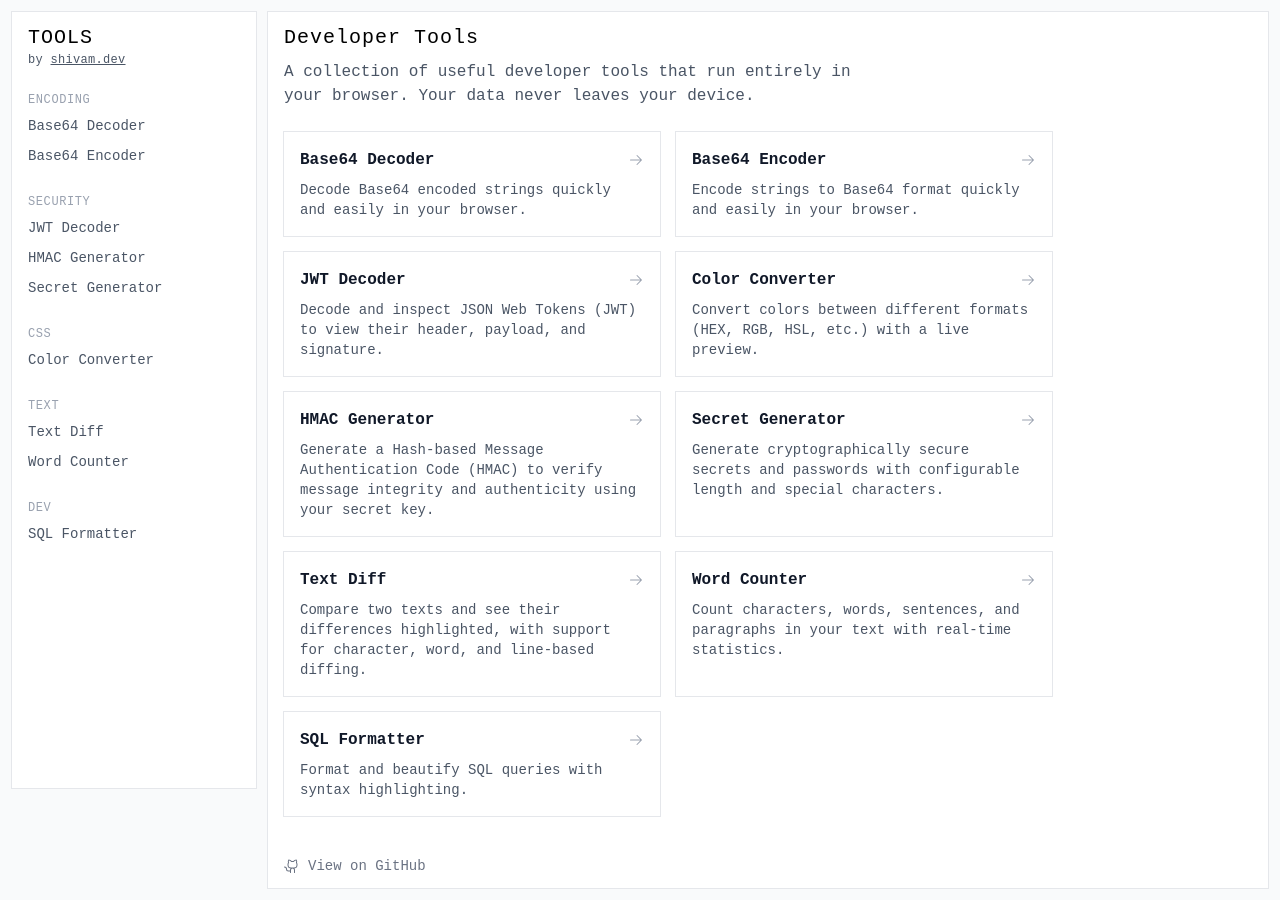
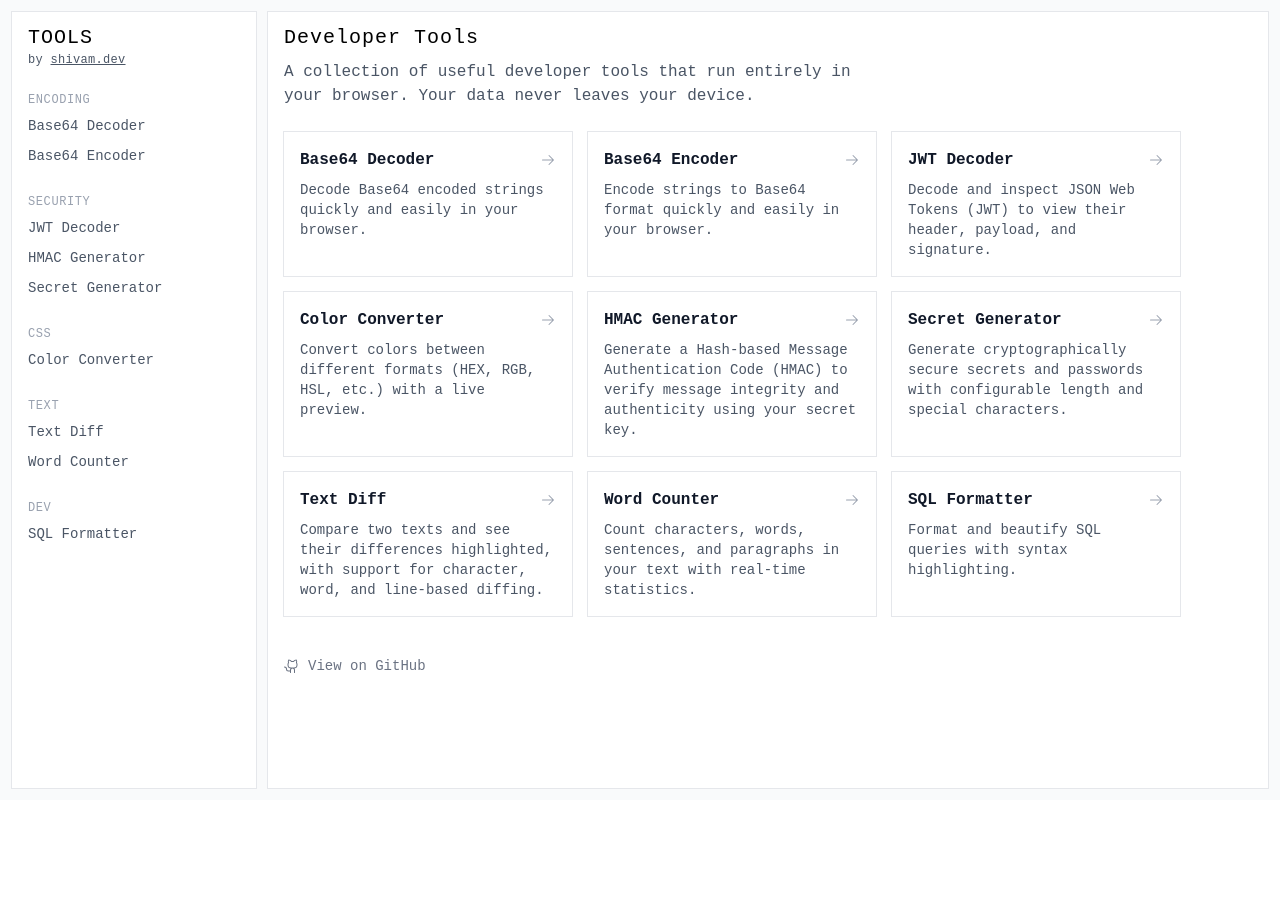
Before and after one commit to scmmishra/tools.shivam.dev, a Vue app: page / in a window 1280 px wide. After the commit the page ends 800 px from the top, so only its background shows below. Built offline with nearby package versions, Linux system fonts and the light colour scheme.

Commit message:
fix: index style

```diff
--- a/src/pages/index.vue
+++ b/src/pages/index.vue
@@ -7,7 +7,7 @@ import { tools } from "../tools";
 </script>
 
 <template>
-  <div class="max-w-3xl">
+  <div class="max-w-4xl">
     <div class="space-y-6">
       <div class="space-y-2">
         <h1 class="text-xl font-medium tracking-wider">Developer Tools</h1>
@@ -17,7 +17,7 @@ import { tools } from "../tools";
         </p>
       </div>
 
-      <div class="grid md:grid-cols-2 gap-4">
+      <div class="grid md:grid-cols-3 gap-4">
         <RouterLink
           v-for="tool in tools"
           :to="`/${tool.slug}`"
```
